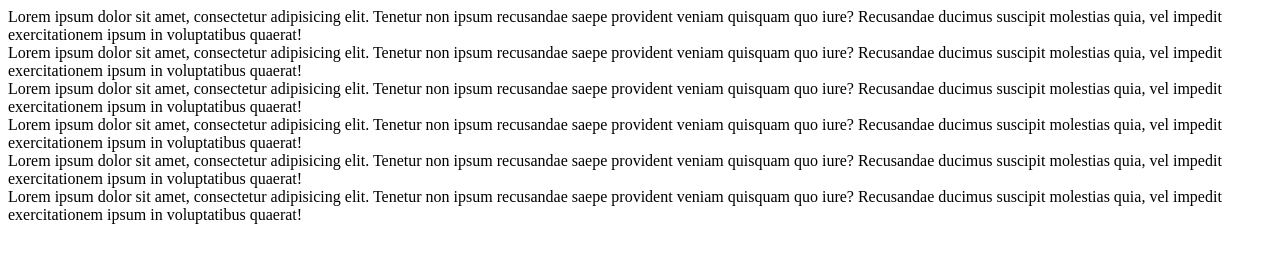
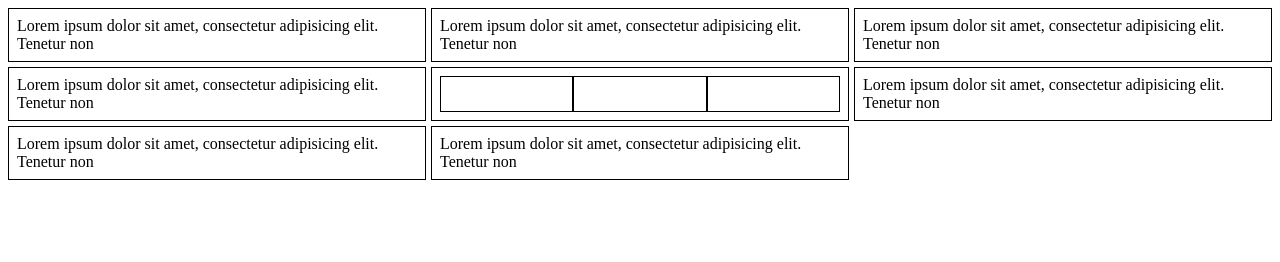
Before and after one commit to SW799348/Internet-Technology-VSCode, a plain HTML site: page Pages/lesson-css-gridLayOut.html in a window 1280 px wide. Drawn offline with Linux system fonts and the light colour scheme.

```diff
--- a/Pages/lesson-css-gridLayOut.html
+++ b/Pages/lesson-css-gridLayOut.html
@@ -1,16 +1,78 @@
 <!DOCTYPE html>
 <html lang="en">
-<head>
-    <meta charset="UTF-8">
-    <meta name="viewport" content="width=device-width, initial-scale=1.0">
+  <head>
+    <meta charset="UTF-8" />
+    <meta name="viewport" content="width=device-width, initial-scale=1.0" />
     <title>Css-Grid Lay Out</title>
-</head>
-<body>
-    <div>Lorem ipsum dolor sit amet, consectetur adipisicing elit. Tenetur non ipsum recusandae saepe provident veniam quisquam quo iure? Recusandae ducimus suscipit molestias quia, vel impedit exercitationem ipsum in voluptatibus quaerat!</div>
-    <div>Lorem ipsum dolor sit amet, consectetur adipisicing elit. Tenetur non ipsum recusandae saepe provident veniam quisquam quo iure? Recusandae ducimus suscipit molestias quia, vel impedit exercitationem ipsum in voluptatibus quaerat!</div>
-    <div>Lorem ipsum dolor sit amet, consectetur adipisicing elit. Tenetur non ipsum recusandae saepe provident veniam quisquam quo iure? Recusandae ducimus suscipit molestias quia, vel impedit exercitationem ipsum in voluptatibus quaerat!</div>
-    <div>Lorem ipsum dolor sit amet, consectetur adipisicing elit. Tenetur non ipsum recusandae saepe provident veniam quisquam quo iure? Recusandae ducimus suscipit molestias quia, vel impedit exercitationem ipsum in voluptatibus quaerat!</div>
-    <div>Lorem ipsum dolor sit amet, consectetur adipisicing elit. Tenetur non ipsum recusandae saepe provident veniam quisquam quo iure? Recusandae ducimus suscipit molestias quia, vel impedit exercitationem ipsum in voluptatibus quaerat!</div>
-    <div>Lorem ipsum dolor sit amet, consectetur adipisicing elit. Tenetur non ipsum recusandae saepe provident veniam quisquam quo iure? Recusandae ducimus suscipit molestias quia, vel impedit exercitationem ipsum in voluptatibus quaerat!</div>
-</body>
+
+    <style>
+      .container {
+        display: grid;
+        /* grid-template-columns: 20% 20% 20% 20% 20%; */
+        /* grid-template-columns: 1fr 3fr   */
+        grid-template-columns: 1fr 1fr 1fr;
+        column-gap: 5px;
+        row-gap: 5px;
+      }
+
+      .container > div {
+        border: 1px solid;
+        padding: 8px;
+      }
+
+      .nested > div{
+        border: 1px solid;
+        padding: 8px;
+      }
+
+      /* .container >div:nth-child(5){
+        display: grid;
+        grid-template-columns: 1fr 1fr 1fr;
+        border: 1px solid;
+        padding: 10px;
+
+      } */
+
+      .nested{
+        display: grid;
+        grid-template-columns: repeat(3,1fr);
+      }
+
+
+
+
+    </style>
+  </head>
+  <body>
+    <div class="container">
+
+      <div>
+        Lorem ipsum dolor sit amet, consectetur adipisicing elit. Tenetur non
+      </div>
+      <div>
+        Lorem ipsum dolor sit amet, consectetur adipisicing elit. Tenetur non
+      </div>
+      <div>
+        Lorem ipsum dolor sit amet, consectetur adipisicing elit. Tenetur non
+      </div>
+      <div>
+        Lorem ipsum dolor sit amet, consectetur adipisicing elit. Tenetur non
+      </div>
+      <div class="nested">
+        <div class="nest1"></div>
+        <div class="nest2"></div>
+        <div class="nest3"></div>
+    </div>
+      <div>
+        Lorem ipsum dolor sit amet, consectetur adipisicing elit. Tenetur non
+      </div>
+      <div>
+        Lorem ipsum dolor sit amet, consectetur adipisicing elit. Tenetur non
+      </div>
+      <div>
+        Lorem ipsum dolor sit amet, consectetur adipisicing elit. Tenetur non
+      </div>
+
+    </div>
+  </body>
 </html>
```
Also changed, not shown: Pages/css-Grid2.html (added, +48 -0 lines), Pages/exercise-flexbox.html (+84 -92 lines), index.html (+2 -0 lines).
